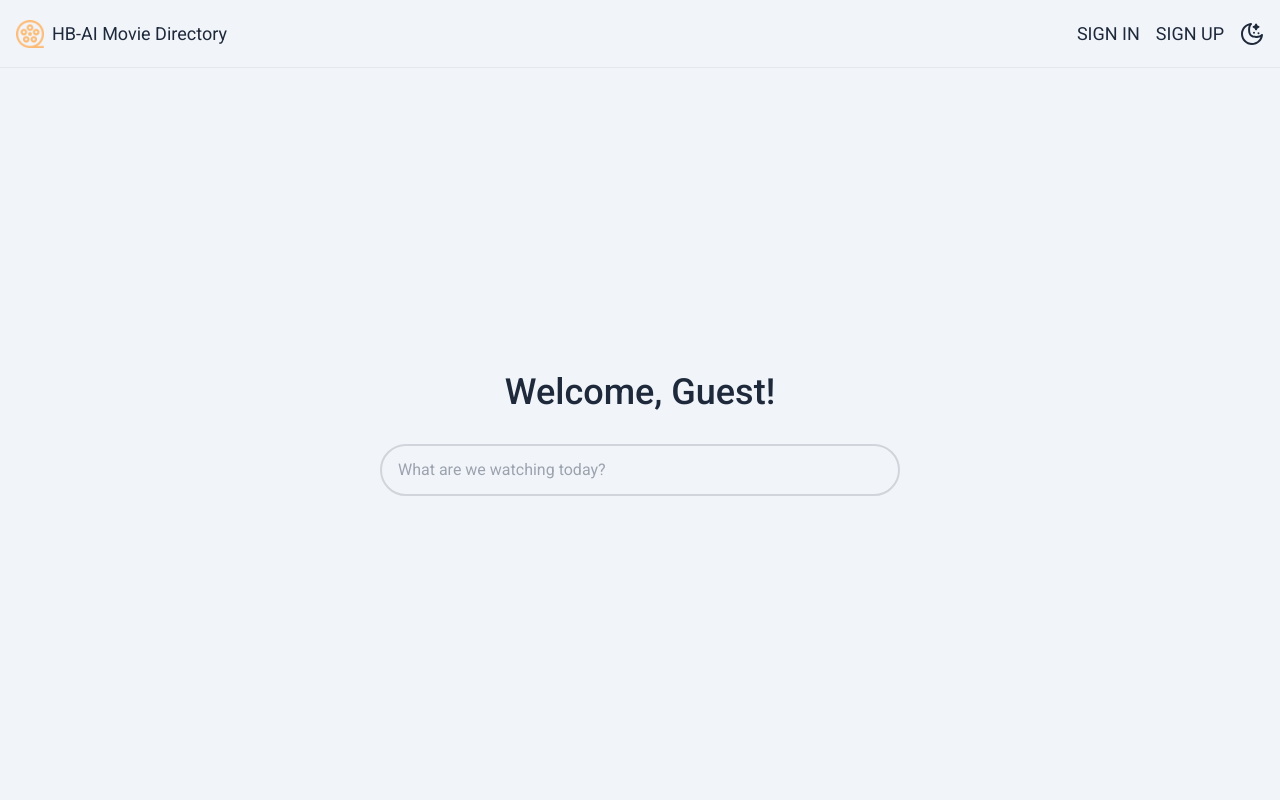
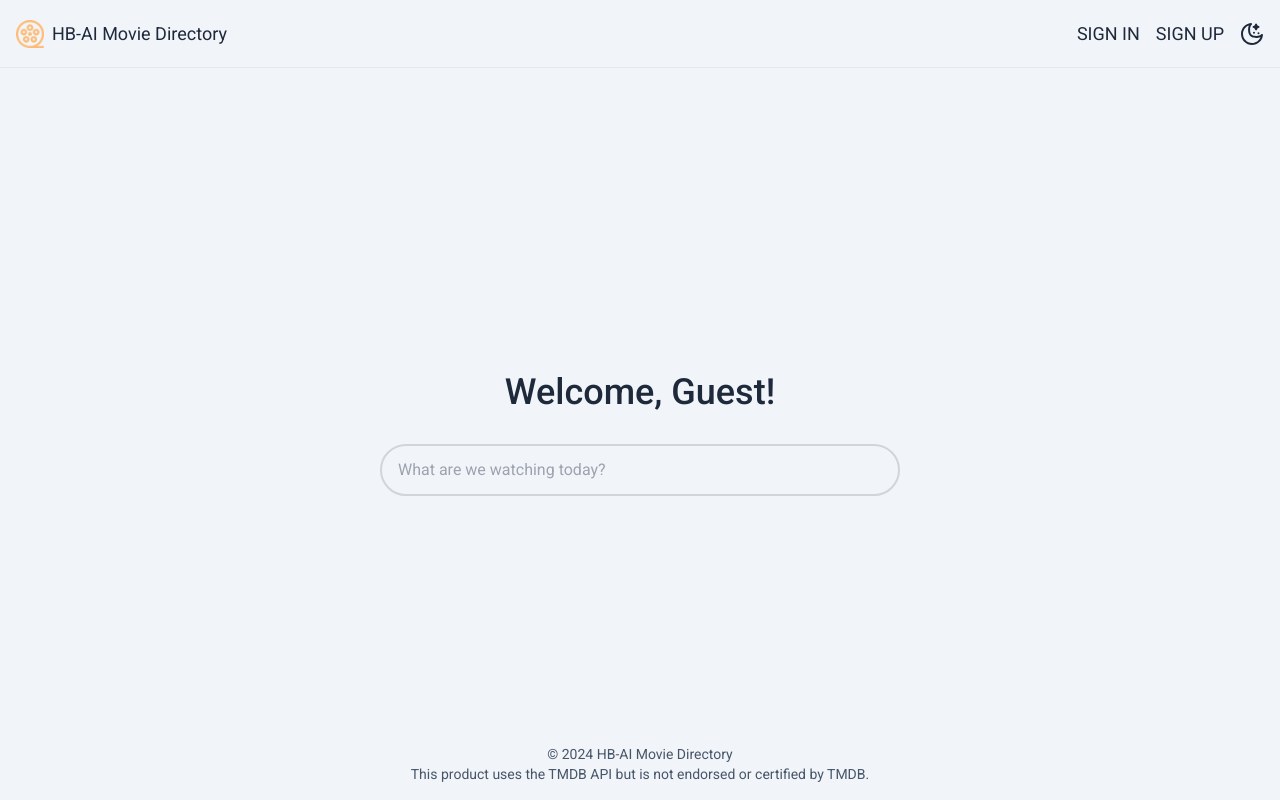
Before and after one commit to HazeyWazy/HB-AI-Movie-Directory, a React (Vite) app in the folder HB-AI Movie Directory/frontend/: page / in a window 1280 px wide. Built offline with nearby package versions, Linux system fonts and the light colour scheme.

Commit message:
Added footer

```diff
--- a/HB-AI Movie Directory/frontend/src/App.jsx
+++ b/HB-AI Movie Directory/frontend/src/App.jsx
@@ -240,7 +240,7 @@ function App() {
   };
 
   return (
-    <div className="min-h-screen bg-slate-100 text-slate-800 dark:bg-slate-900 dark:text-white transition-all duration-300">
+    <div className="flex flex-col min-h-screen bg-slate-100 text-slate-800 dark:bg-slate-900 dark:text-white transition-all duration-300">
       {/* Navigation bar */}
       <NavigationBar
         user={user}
@@ -253,7 +253,7 @@ function App() {
       />
 
       {/* Main content */}
-      <main className="p-4 transition-all duration-300">
+      <main className="flex-grow p-4 flex flex-col relative transition-all duration-300">
         {location.pathname === "/" && (
           <h1 className="text-center text-2xl sm:text-3xl lg:text-4xl 2xl:text-5xl font-medium mt-72 mb-5">
             Welcome, {user ? user.name : "Guest"}!
@@ -290,6 +290,10 @@ function App() {
           <Route path="/profile" element={<Profile />} />
         </Routes>
       </main>
+      <footer className="mt-auto p-4">
+        <p className="text-sm text-center text-slate-600 dark:text-slate-400">&copy; 2024 HB-AI Movie Directory</p>
+        <p className="text-sm text-center text-slate-600 dark:text-slate-400">This product uses the TMDB API but is not endorsed or certified by TMDB.</p>
+      </footer>
     </div>
   );
 }
```
